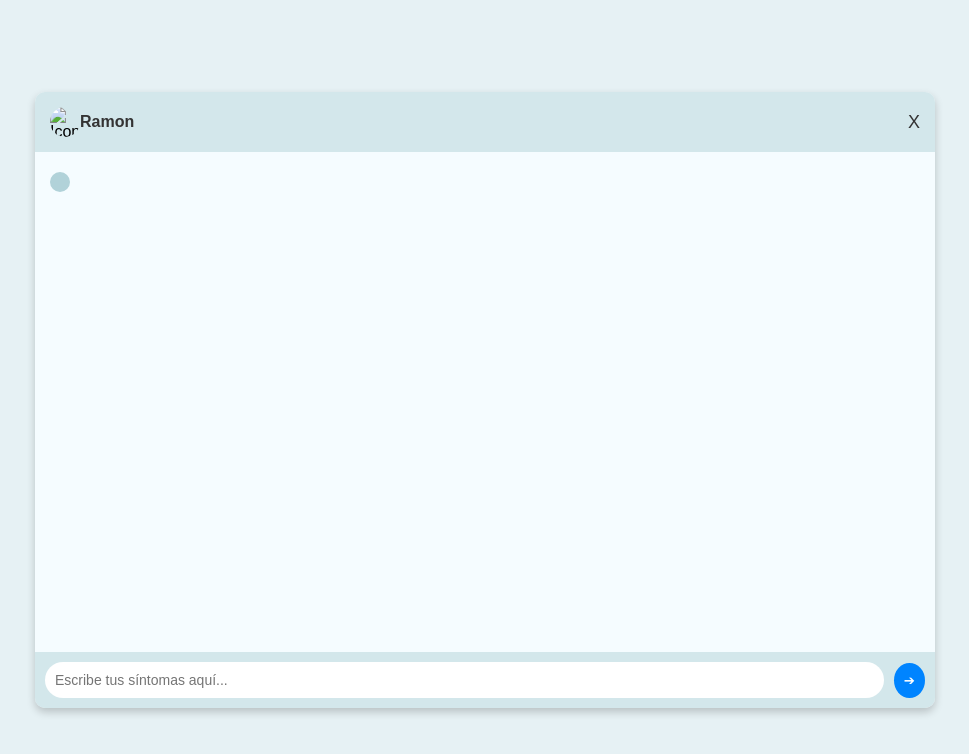
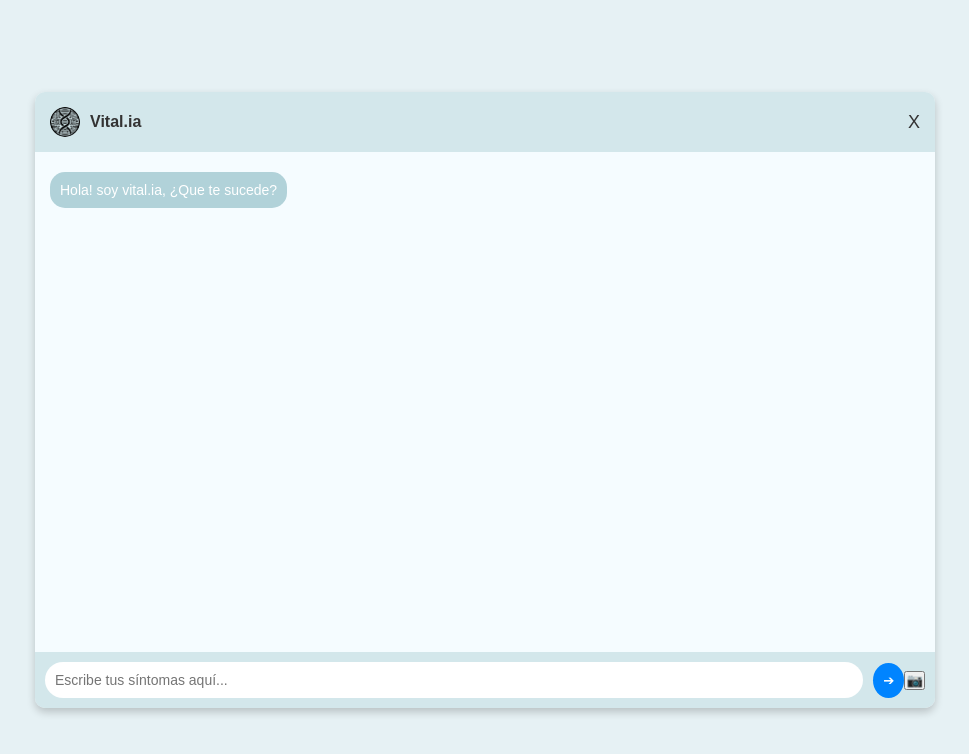
Before and after one commit to Cesar-mendozaa/overdrives, a plain HTML site: page chatbot/index.html in a window 1280 px wide. Shown: the whole page, without its empty margins (155-1124 px from the left). Drawn offline with Linux system fonts and the light colour scheme.

Commit message:
Avance z.2

```diff
--- a/chatbot/index.html
+++ b/chatbot/index.html
@@ -9,21 +9,26 @@
 <body>
     <div class="chat-container">
         <div class="chat-header">
-            <img src="tu-imagen.png" alt="Icono" class="icon">
-            <p class="chat-title">Ramon</p>
-            <button class="close-btn">X</button>
+            <img src="img/logo-black.png" alt="Icono" class="icon">
+            <p class="chat-title">Vital.ia</p>
+            <a href="/index.html">
+                <button class="close-btn">X</button>
+            </a>
         </div>
 
         <div class="chat-body" id="chat-body">
             <div class="message-bot">
-
+                <p>Hola! soy vital.ia, ¿Que te sucede?</p>
             </div>
         </div>
 
         <div class="chat-footer">
             <input type="text" placeholder="Escribe tus síntomas aquí..." class="chat-input" id="chat-input">
             <button class="send-btn" id="send-btn">➔</button>
+            <!-- Botón para abrir la cámara -->
+            <button class="camera-btn" id="camera-btn">📷</button>
         </div>
+
     </div>
     <script src="script.js"></script>
 </body>
--- a/chatbot/style.css
+++ b/chatbot/style.css
@@ -13,6 +13,9 @@ body {
     background-color: #e6f1f4;
 }
 
+img {
+    margin-right: 10px;
+}
 .chat-container {
     width: 900px;
     background-color: #f0f7f9;
```
Also changed, not shown: chatbot/img/logo-black.png (added), chatbot/script.js (line endings or trailing spaces).
